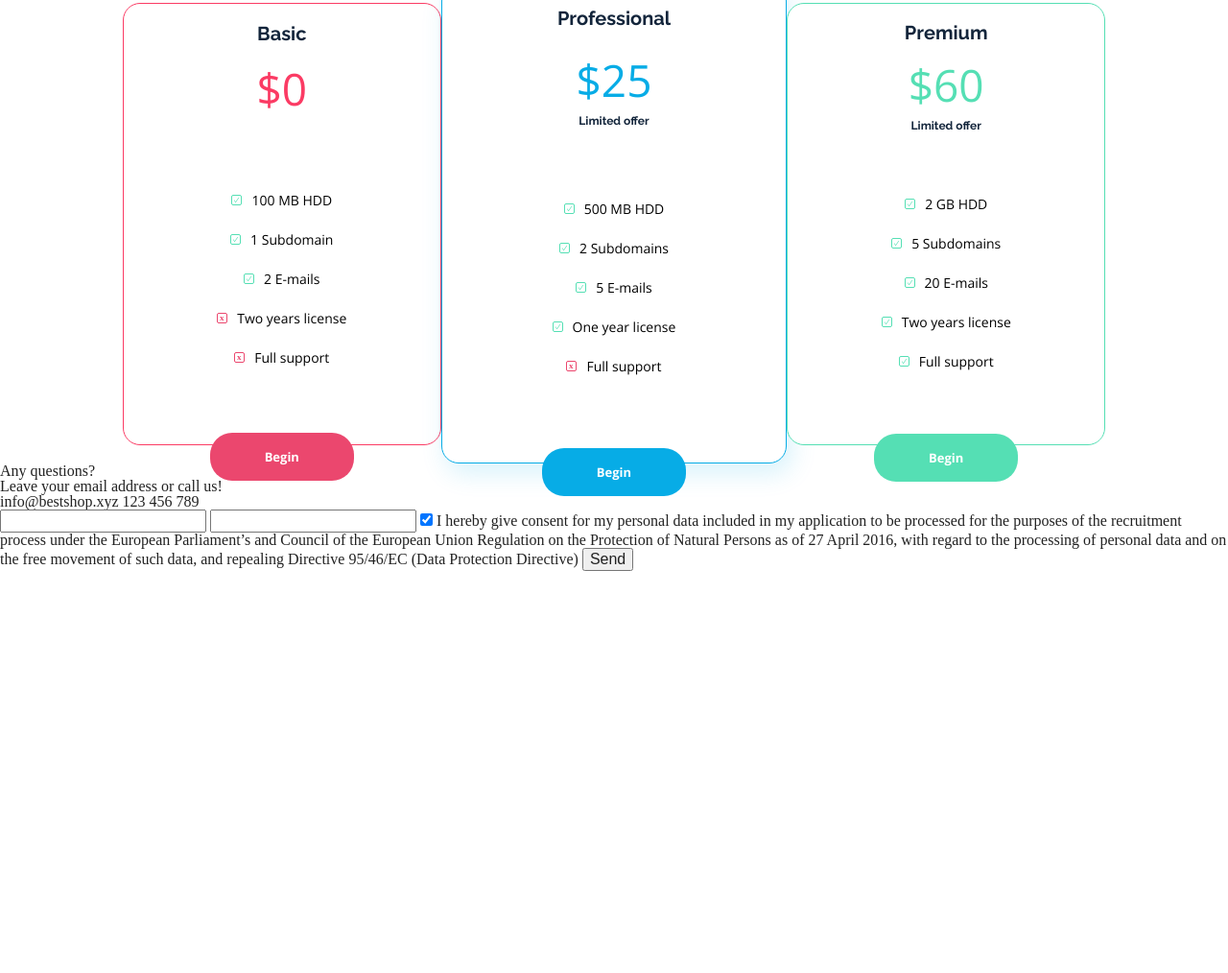
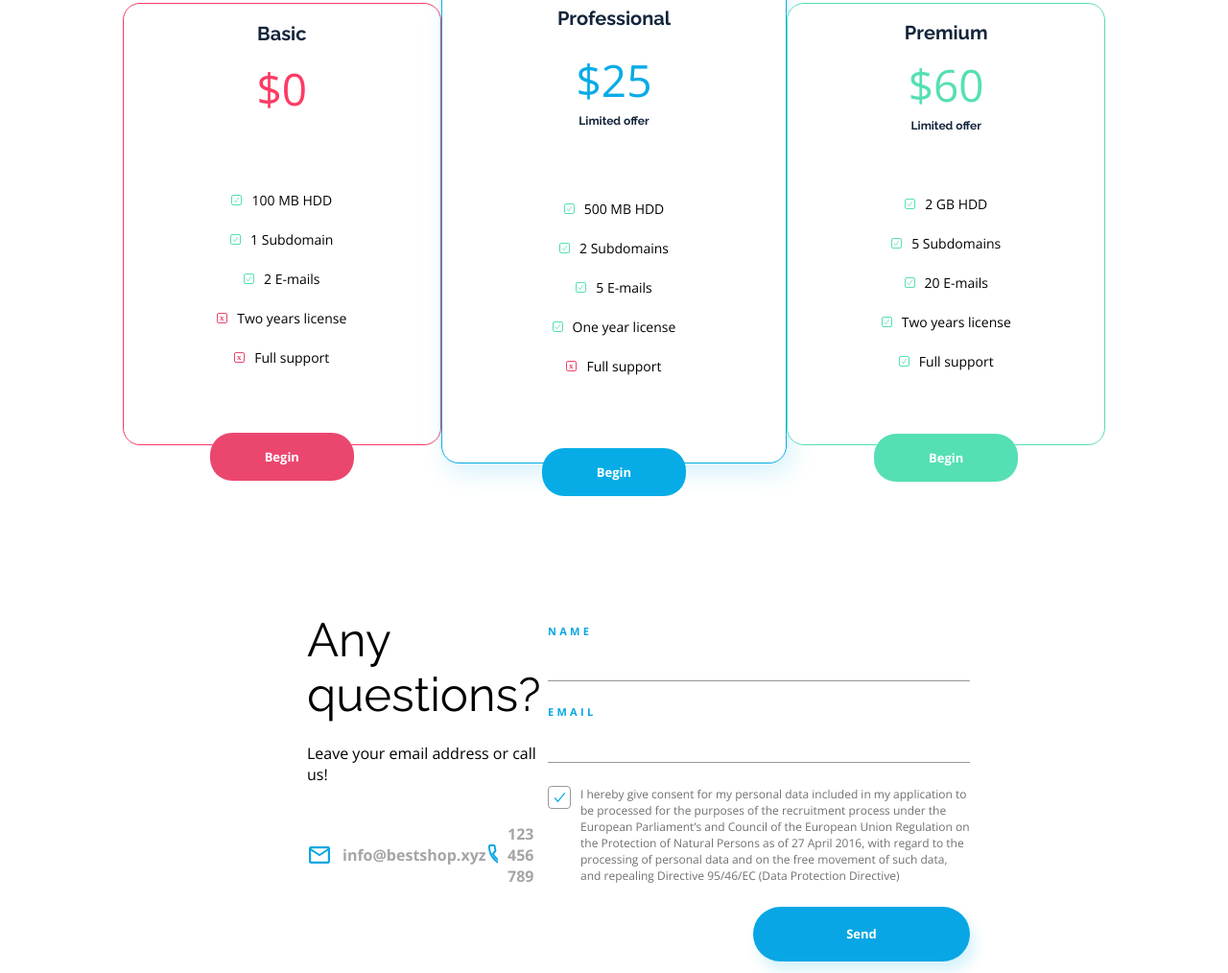
Before and after one commit to Kindziolek/BestShop, a plain HTML site: page index.html in a window 1280 px wide. Shown: the part 2979-3993 px from the top of the page at 96% size. Before the commit the page ends 3574 px from the top, so only its background shows below. Drawn offline with nearby package versions, Linux system fonts and the light colour scheme.

Commit message:
Sekcja Kontakt HTML/CSS

```diff
--- a/Styles/style.css
+++ b/Styles/style.css
@@ -60,7 +60,7 @@
     text-decoration: none;
     height: 66px;
     align-items: center;
-    border-bottom-color: #FFFFFF ;
+    border-bottom-color: #FFFFFF;
     border-bottom-style: solid;
     border-bottom-width: 4px;
 }
@@ -613,3 +613,174 @@
 .btn_premium {
     background-color: #55DFB4;
 }
+
+.section_contact {
+    display: flex;
+    justify-content: center;
+    margin-top: 155px;
+    background-color: #FFFFFF;
+    width: 100vw;
+}
+
+
+.contant_container {
+    display: flex;
+    width: 100vw;
+    max-width: 50%;
+    flex-direction: row;
+    justify-content: space-around;
+}
+
+.contact_info {
+    display: flex;
+    flex-direction: column;
+}
+
+.headline_questions {
+    text-align: left;
+    font-size: 49px;
+    line-height: 57px;
+    font-family: Raleway;
+    letter-spacing: 0px;
+    color: #000000;
+}
+
+.questions_text {
+    text-align: left;
+    font-size: 16px;
+    line-height: 22px;
+    font-family: "Open Sans";
+    letter-spacing: 0px;
+    color: #000000;
+    margin-top: 22px;
+    margin-bottom: 40px;
+}
+
+.contant_box {
+    display: flex;
+    justify-content: space-between;
+}
+
+
+
+.email_icon::before {
+    content: "";
+    background-image: url(/BestShop/assets/Mail\ Icon.svg);
+    width: 27px;
+    height: 27px;
+    display: inline-block;
+    margin-right: 10px;
+}
+
+.phone_icon::before {
+    content: "";
+    background-image: url(/BestShop/assets/Phone\ Icon.svg);
+    width: 27px;
+    height: 27px;
+    display: inline-block;
+    margin-right: 10px;
+}
+
+.contact_form_box {
+    width: 440px;
+    height: 376px;
+    display: flex;
+    flex-direction: column;
+    justify-content: space-around;
+}
+
+.contact_detalis {
+    display: inline-flex;
+    text-align: left;
+    font-weight: 600;
+    font-size: 16px;
+    line-height: 22px;
+    font-family: "Open Sans";
+    letter-spacing: 0px;
+    color: #A5A5A5;
+    align-items: center;
+}
+
+.contact_form {
+    display: flex;
+    flex-direction: column;
+}
+
+.form_contact {
+    border: none;
+    border-bottom: 1px solid #95989A;
+    width: 440px;
+
+}
+
+.form_text {
+    text-align: left;
+    font-weight: bold;
+    font-size: 11px;
+    line-height: 15px;
+    font-family: "Open Sans";
+    letter-spacing: 3.28px;
+    color: #08A6E4;
+
+
+}
+
+.checkbox_icon {
+    display: flex;
+    background-position: center;
+    background-size: 50%;
+    background-color: #FFFFFF;
+    margin-right: 10px;
+    flex-shrink: 0;
+    flex-basis: 24px;
+    height: 24px;
+    border: 1px solid #95989A;
+    border-radius: 4px;
+
+}
+
+.checkbox_form {
+    position: absolute;
+    opacity: 0;
+    cursor: pointer;
+    height: 0;
+    width: 0;
+  }
+
+.checkbox_form:checked + .checkbox_icon {
+    background-image: url(../assets/Checkmark.svg);
+    background-position: center;
+    background-repeat: no-repeat;
+    background-size: 50%;
+}
+
+.checkbox_text {
+    text-align: left;
+    font-size: 12px;
+    line-height: 17px;
+    font-family: "Open Sans";
+    letter-spacing: 0px;
+    color: #707070;
+}
+
+.checkbox_box {
+    display: flex;
+    position: relative;
+}
+
+.btn_form {
+    background: #08A6E4;
+    box-shadow: 5px 10px 14px #07ACE629;
+    border-radius: 35px;
+    border: 0;
+    width: 226px;
+    height: 57px;
+    font-weight: bold;
+    font-size: 13px;
+    line-height: 18px;
+    font-family: "Open Sans";
+    letter-spacing: 0px;
+    color: #FFFFFF;
+    text-align: center;
+    align-self: flex-end;
+}
--- a/index.html
+++ b/index.html
@@ -137,20 +137,25 @@
     </section>
 
     <section class="section_contact">
-        <div class="contant_conteiner">
+        <div class="contant_container">
             <div class="contact_info">
             <h2 class="headline_questions">Any questions?</h2>
             <p class="questions_text">Leave your email address or call us!</p>
-        <span class="contact_detalis email.icon">info@bestshop.xyz</span>
+                <div class="contant_box">
+                    <span class="contact_detalis email_icon">info@bestshop.xyz</span>
                     <span class="contact_detalis phone_icon">123 456 789</span>
                 </div>
+            </div>
 
-        <div class="contact_form">
+            <div class="contact_form_box">
+            <p class="form_text">NAME</p>
             <input name="NAME" class="form_contact">
+            <p class="form_text">EMAIL</p>
             <input name="EMAIL" class="form_contact">
-            <label>
-            <input type="checkbox" value="true" checked>
-            I hereby give consent for my personal data included in my application to be processed for the purposes of the recruitment process under the European Parliament’s and Council of the European Union Regulation on the Protection of Natural Persons as of 27 April 2016, with regard to the processing of personal data and on the free movement of such data, and repealing Directive 95/46/EC (Data Protection Directive)
+             <label class="checkbox_box">
+                <input class="checkbox_form" type="checkbox" name="Formularz kontaktowy" value="true" checked>
+                  <span class="checkbox_icon"></span>
+                 <p class="checkbox_text">I hereby give consent for my personal data included in my application to be processed for the purposes of the recruitment process under the European Parliament’s and Council of the European Union Regulation on the Protection of Natural Persons as of 27 April 2016, with regard to the processing of personal data and on the free movement of such data, and repealing Directive 95/46/EC (Data Protection Directive)</p>
             </label>
             <button class="btn_form">Send</button>
             </div>
```
Lines whose indentation alone changed are shown as unchanged.
